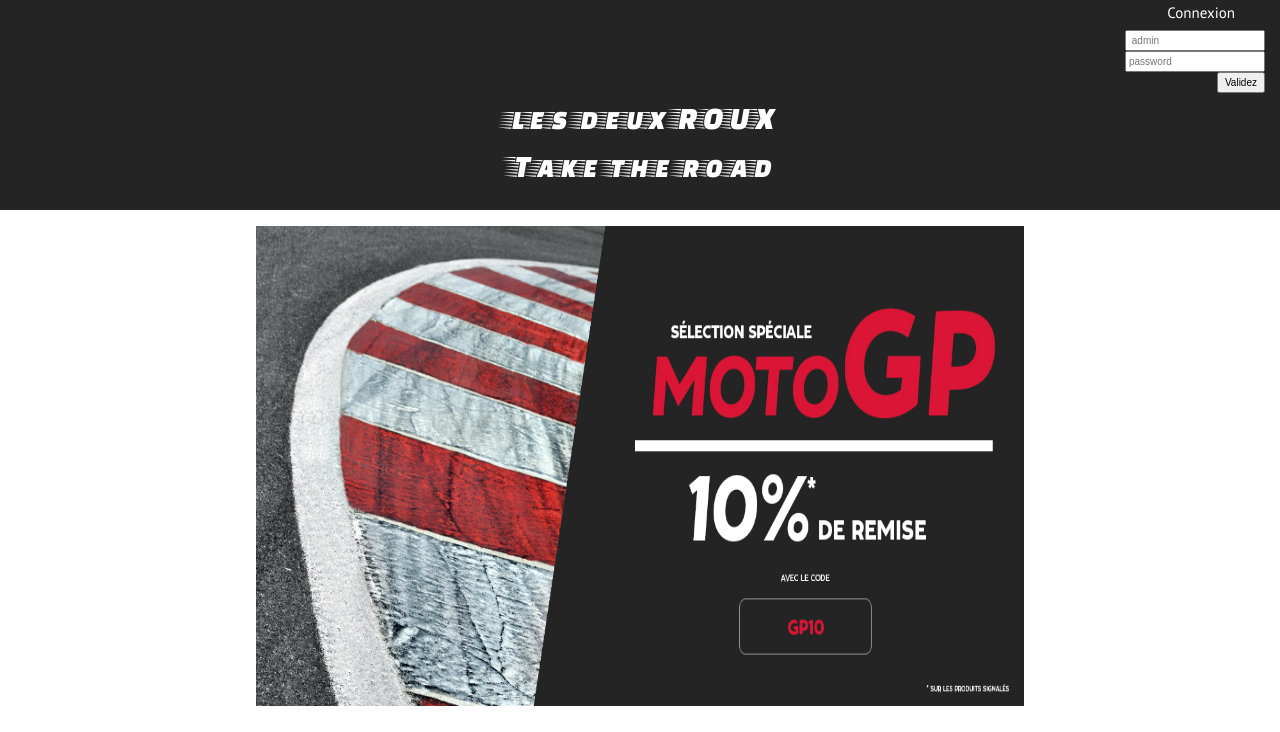
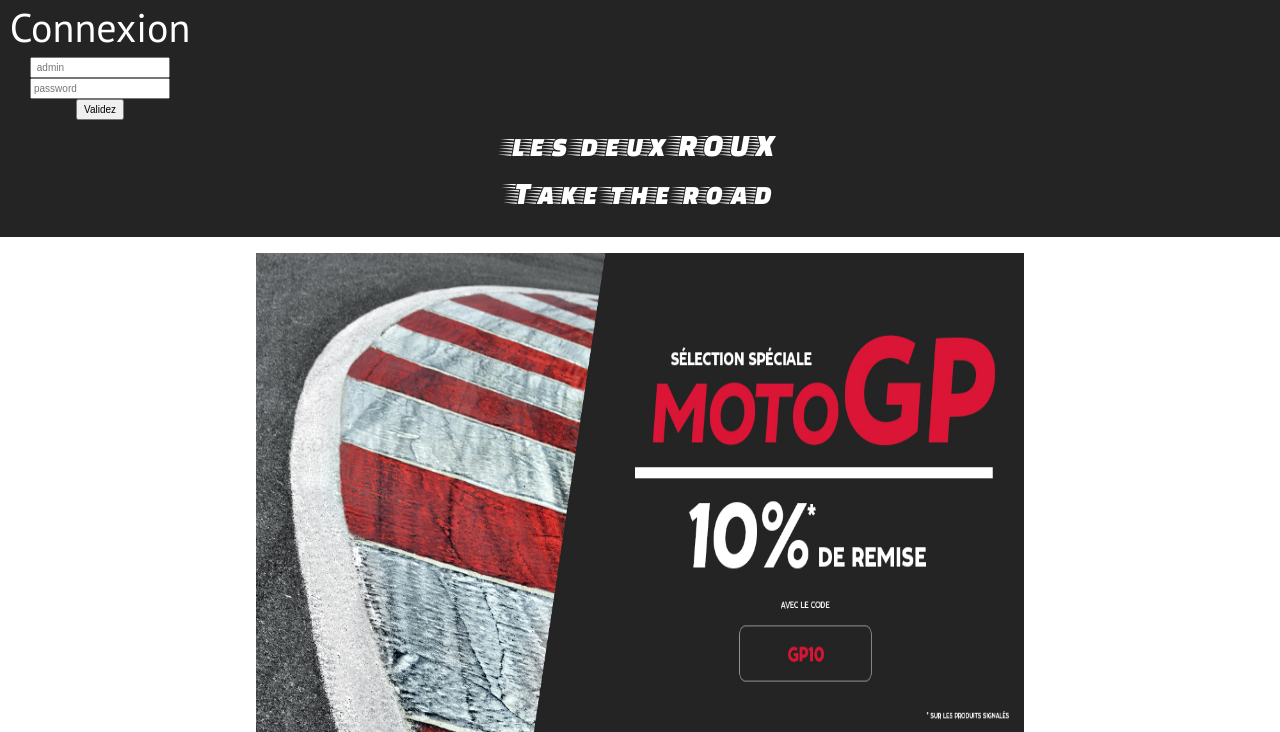
Before and after one commit to Simplon-Roubaix/e-commerce-sana-david-, a PHP site: page / in a window 1280 px wide. Shown: the top 732 px of the page. Run offline with PHP 8.4, Linux system fonts and the light colour scheme; some libraries are stand-ins or nearby versions.

Commit message:
Connexion  , condition ajouté mot de passe introuvable , mot de passe incorrecte , à finir !

```diff
--- a/connexion.php
+++ b/connexion.php
@@ -1,10 +1,16 @@
-<section class='connexion'> <h1> Connexion </h1>
+
+
+<section class='connecter'>
+  <div class='connexion'>
+     <h1 class='titlesco'> Connexion </h1>
 
   <form class="" action="" method="post">
     <input  class="pseudo" type="text" name="pseudo" value="" placeholder=" admin"> <br />
     <input class="password" type="password" name="password" value="" placeholder="password"> <br />
     <input type="submit" name="validez" value="Validez" class='valid'>
-  </form>
+  </form></div>
+
+
 
   <?php  try
             {
@@ -25,6 +31,11 @@ if ( isset($_POST['pseudo'])) {
               $_POST['pseudo']
             ));
 
+
+
+
+
+
             while ($donnees = $reponse->fetch()) {
 
               if ($_POST["password"] == $donnees["password"]) {
@@ -32,16 +43,22 @@ if ( isset($_POST['pseudo'])) {
                  header('Location: index.php');
 
 
-               }
+               }elseif (empty($_POST['password'])) {
+                   echo 'mot de passe introuvable !';
+                 }
+
                elseif ( $_POST['password'] != $donnees["password"]) {
 
 
-                echo 'le pseudo ou le mot de passe incorrecte !';
+                echo ' mot de passe incorrecte !';
               }
                elseif ($_POST['pseudo'] != $donnees['pseudo']) {
-                  echo 'Pseudo introuvable ';
-                } else {
+                  echo 'pseudo introuvable ';
+                }
+                else {
                 header('Location: 404.html');}
+
+
 
 
               }
--- a/css/main.css
+++ b/css/main.css
@@ -201,19 +201,27 @@ float: right;
 }
 /*fin position carte */
 
+.connecter {
 
-.connexion  {
+  width: 250px;
+  text-align: center;
+  margin-right: 10px;
+    font-size: 10px;
+  font-family: 'PT Sans', sans-serif;
+  width: 200px;
 
-  text-align: right;
-  font-size: 10px;
-font-family: 'PT Sans', sans-serif;
-margin-right: 15px;
+}
+
+
+
+
+
 
 
 }
 
-  .connexion h1 {
-text-align: right;
+  .titlesco {
+text-align: center;
 margin-right: 30px;
 font-size: 15px;
 font-family: 'PT Sans', sans-serif;
--- a/header.php
+++ b/header.php
@@ -1,3 +1,4 @@
+
 <!doctype html>
 <html class="no-js" lang="fr">
     <head>
```
